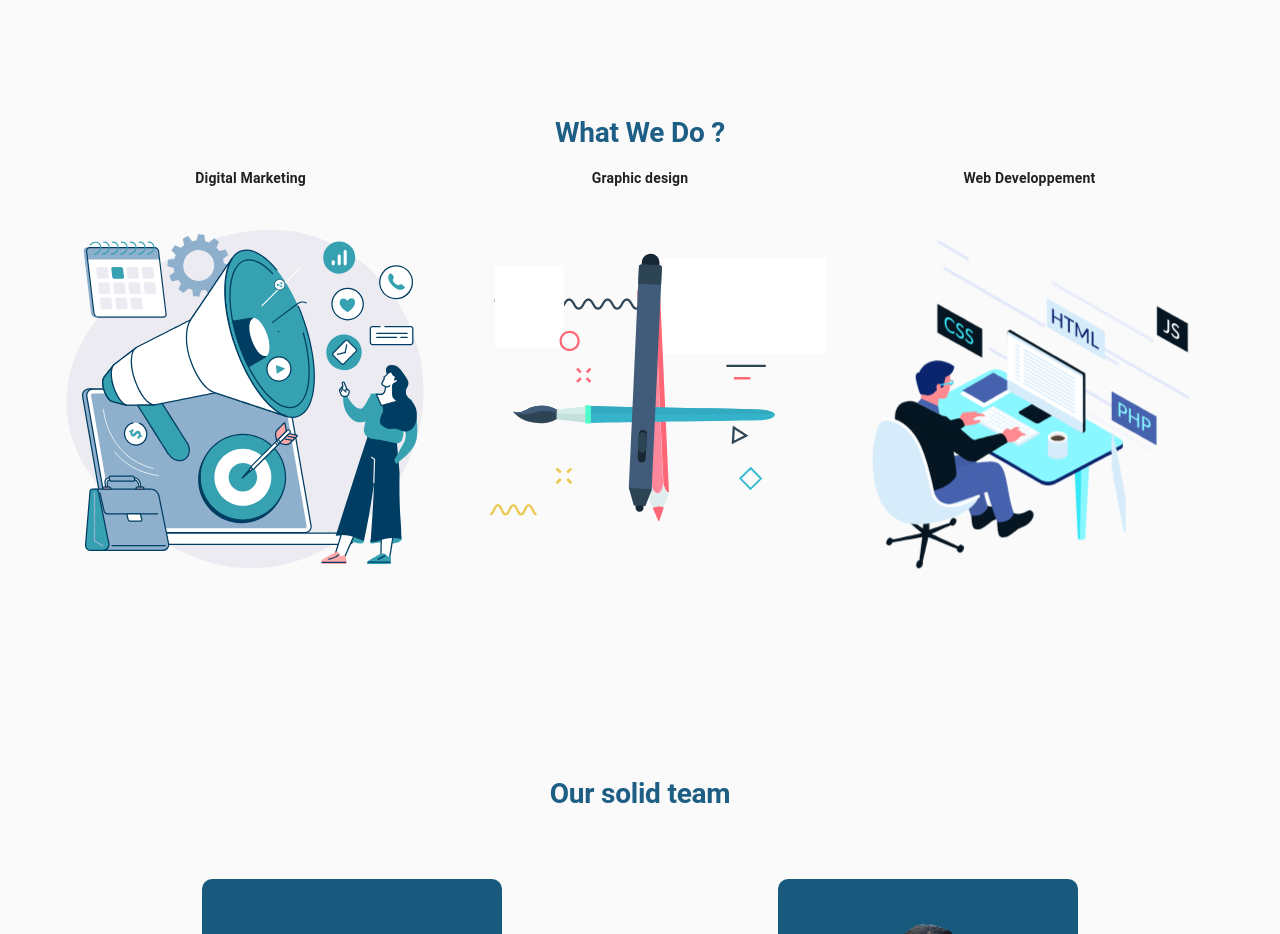
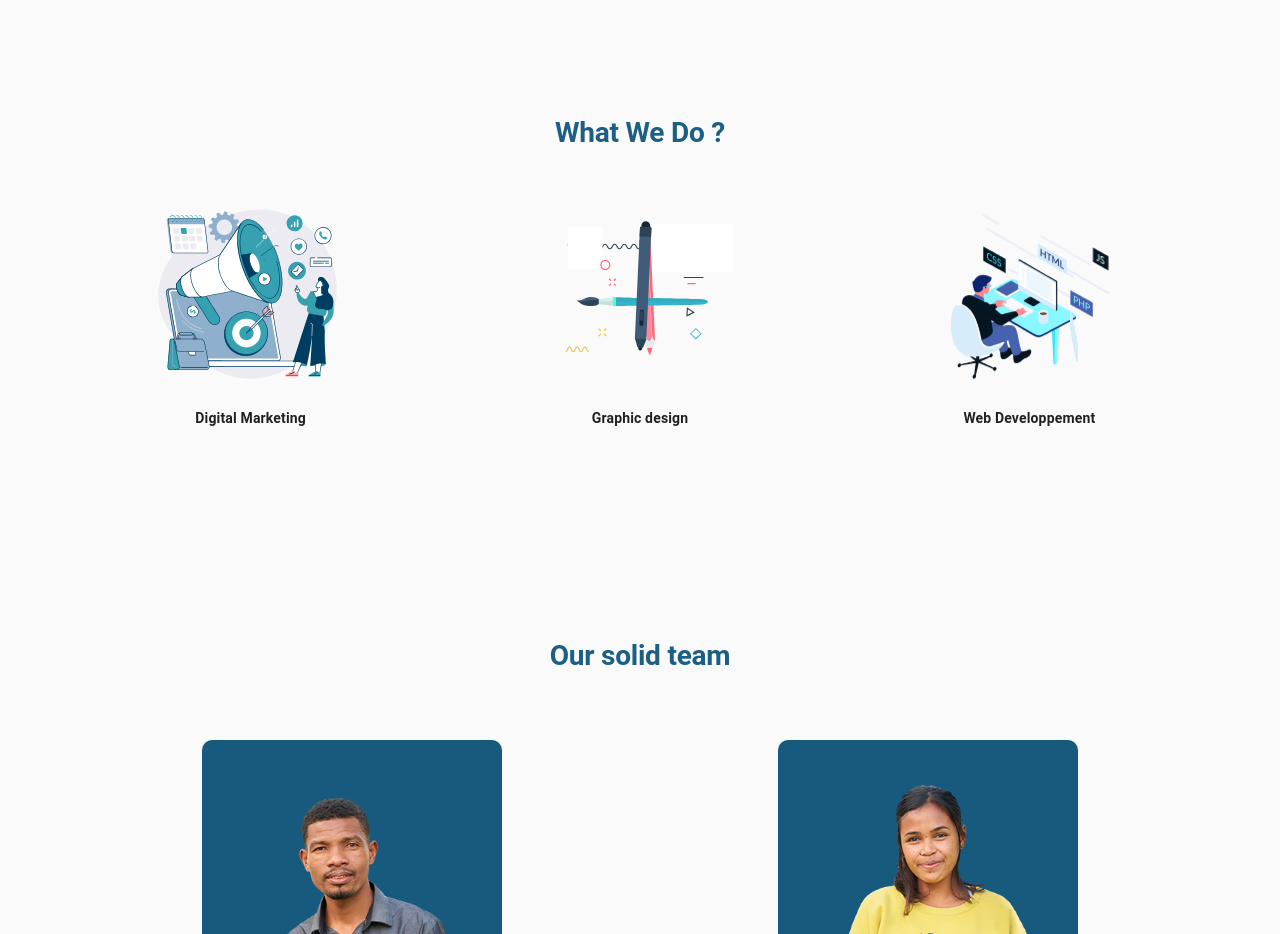
Before and after one commit to SandaHajaina/maxUpgrade, a React (Create React App) app: page / in a window 1280 px wide. Shown: the part 1380-2314 px from the top of the page. Built offline with nearby package versions, Linux system fonts and the light colour scheme.

Commit message:
last one

```diff
--- a/src/components/Services.js
+++ b/src/components/Services.js
@@ -20,37 +20,31 @@ const Services = () => {
                     {t('services.title')}
                 </Typography>
                 <Box>
-                    <Grid container spacing={2}>
+                    <Grid container marginTop={4} spacing={2}>
                         {/* Trois colonnes pour les écrans larges */}
                         <Grid item xs={12} sm={4}>
                             {/* Contenu de la première colonne */}
+
+                            <div className='animation'>
+                                <LottieAnimation animationData={animationMarketing} />
+                            </div>
                             <h4>{t('services.service.1')}</h4>
-                            <Box sx={{
-                                width: '300px',
-                                display: 'contents'
-                            }}>
-                                <LottieAnimation animationData={animationMarketing} />
-                            </Box>
                         </Grid>
                         <Grid item xs={12} sm={4}>
                             {/* Contenu de la deuxième colonne */}
+
+                            <div className='animation'>
+                                <LottieAnimation animationData={animationDesign} />
+                            </div>
                             <h4>{t('services.service.2')}</h4>
-                            <Box sx={{
-                                width: '300px',
-                                display: 'contents'
-                            }}>
-                                <LottieAnimation animationData={animationDesign} />
-                            </Box>
                         </Grid>
                         <Grid item xs={12} sm={4}>
                             {/* Contenu de la troisième colonne */}
+
+                            <div className='animation'>
+                                <LottieAnimation animationData={animationDev} />
+                            </div>
                             <h4>{t('services.service.3')}</h4>
-                            <Box sx={{
-                                width: '300px',
-                                display: 'contents'
-                            }}>
-                                <LottieAnimation animationData={animationDev} />
-                            </Box>
                         </Grid>
                     </Grid>
 
--- a/src/global.css
+++ b/src/global.css
@@ -13,3 +13,8 @@ body {
 .css-y1gt6f {
     padding-bottom: 20px;
 }
+
+.animation {
+    padding-left: 25%;
+    padding-right: 25%;
+}
```
